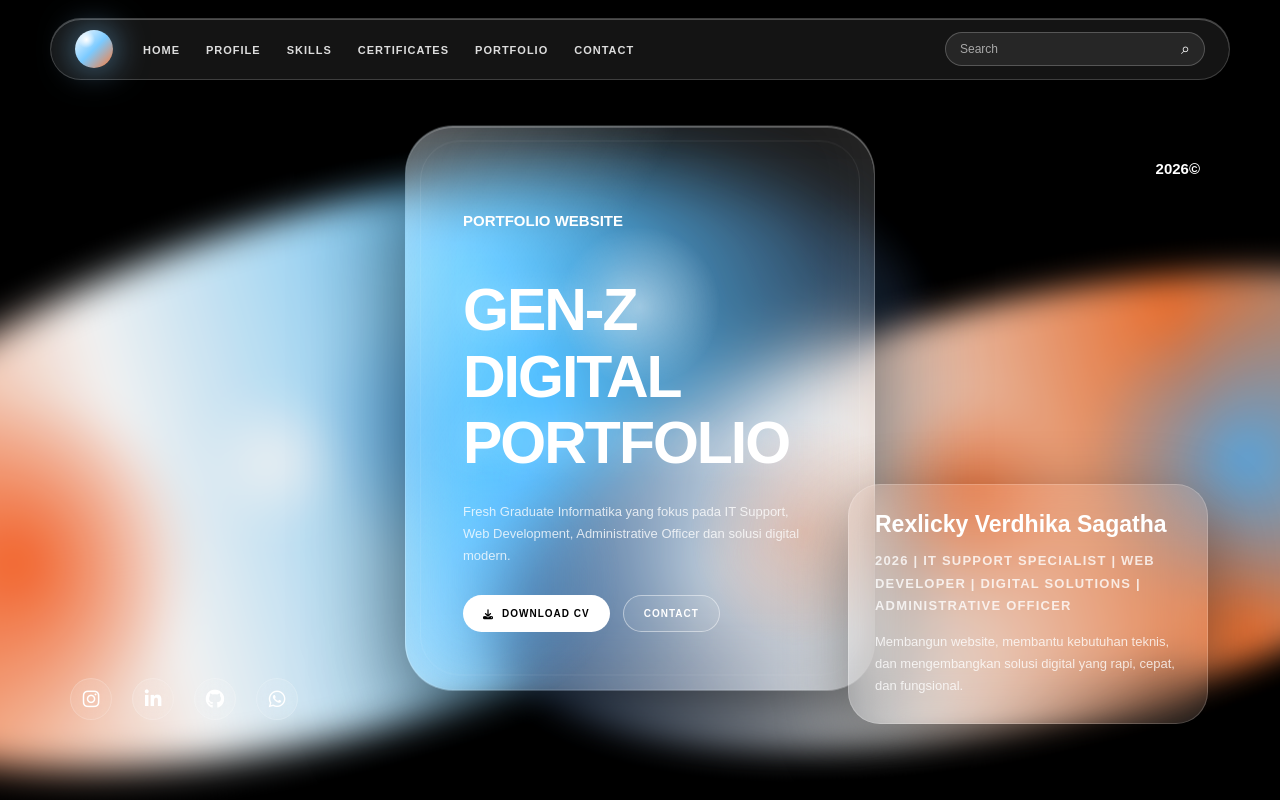
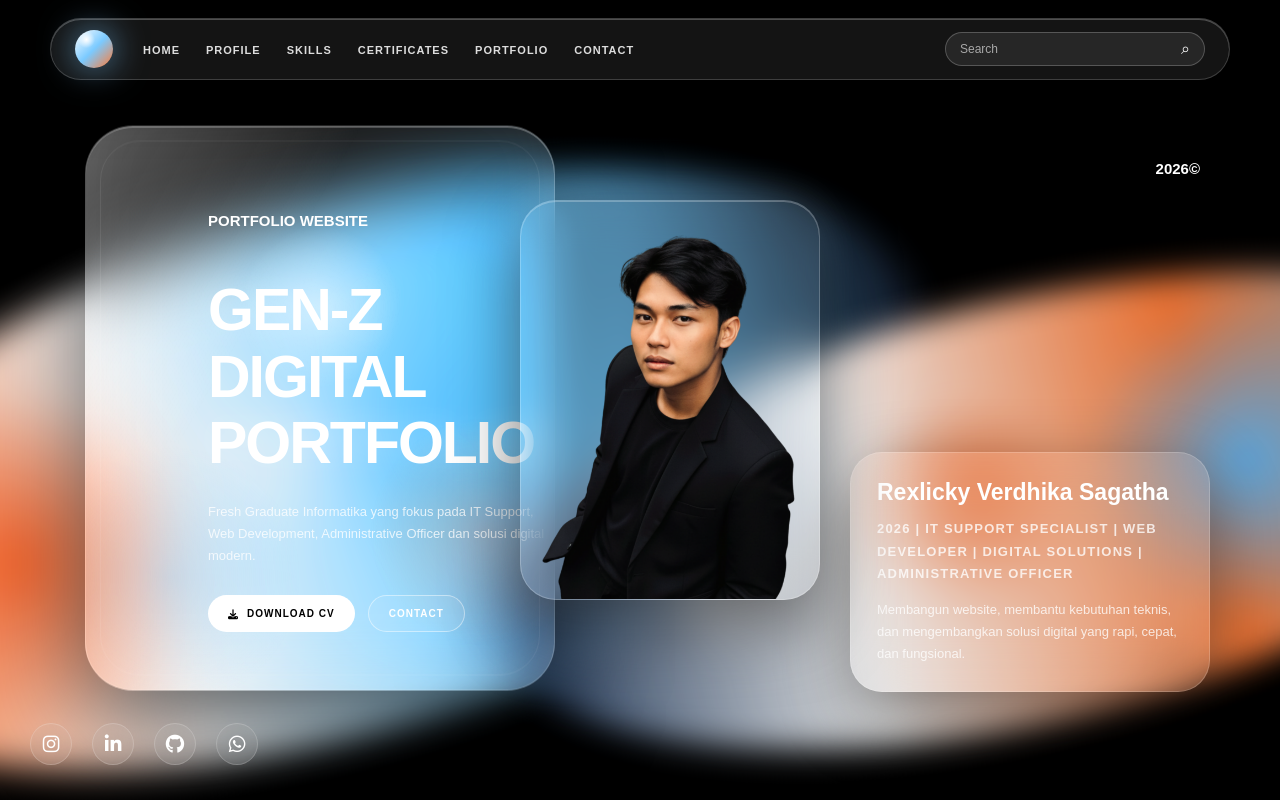
Before and after one commit to Rexlicky/portofolio-gatha, a plain HTML site: page index.html in a window 1280 px wide. Shown: the top 800 px of the page. Drawn offline with Linux system fonts and the light colour scheme.

Commit message:
feat: reposition hero layout and add profile showcase

```diff
--- a/index.html
+++ b/index.html
@@ -36,6 +36,10 @@
     <header id="home" class="hero-section">
 
         <div class="hero-overlay"></div>
+
+        <div class="hero-photo">
+            <img src="assets/gta.png" alt="Foto Rexlicky Verdhika Sagatha">
+        </div>
 
         <div class="hero-content">
             <p class="hero-label">PORTFOLIO WEBSITE</p>
--- a/style.css
+++ b/style.css
@@ -150,7 +150,7 @@ body {
 .hero-overlay {
     position: absolute;
     z-index: 1;
-    left: 50%;
+    left: 25%;
     top: 51%;
     transform: translate(-50%, -50%);
     width: 470px;
@@ -188,6 +188,35 @@ body {
     pointer-events: none;
 }
 
+.hero-photo {
+    position: absolute;
+    z-index: 3;
+    left: calc(32% + 110px);
+    top: 50%;
+    transform: translateY(-50%);
+    width: 300px;
+    height: 400px;
+    border-radius: 36px;
+    overflow: hidden;
+
+    background: rgba(255, 255, 255, 0.08);
+    border: 1px solid rgba(255, 255, 255, 0.22);
+    backdrop-filter: blur(22px);
+    -webkit-backdrop-filter: blur(22px);
+
+    box-shadow:
+        inset 0 1px 0 rgba(255, 255, 255, 0.25),
+        0 25px 70px rgba(0, 0, 0, 0.55),
+        0 0 45px rgba(255, 255, 255, 0.12);
+}
+
+.hero-photo img {
+    width: 100%;
+    height: 100%;
+    object-fit: cover;
+    object-position: center;
+}
+
 .hero-content {
     position: relative;
     z-index: 2;
@@ -195,6 +224,7 @@ body {
     min-height: 565px;
     margin: auto;
     padding: 62px 58px;
+    margin-left: 80px;
 }
 
 .hero-label {
@@ -272,8 +302,8 @@ body {
 .hero-info {
     position: absolute;
     z-index: 2;
-    right: 72px;
-    bottom: 76px;
+    right: 70px;
+    bottom: 108px;
     max-width: 360px;
     padding: 26px;
     border-radius: 32px;
@@ -306,8 +336,8 @@ body {
 .social-links {
     position: absolute;
     z-index: 3;
-    left: 70px;
-    bottom: 80px;
+    left: 30px;
+    bottom: 35px;
     display: flex;
     gap: 20px;
 }
@@ -559,6 +589,16 @@ footer p {
         align-items: flex-start;
     }
 
+    .hero-photo {
+         position: relative;
+        left: auto;
+        top: auto;
+        transform: none;
+        width: 220px;
+        height: 300px;
+        margin: 34px auto 0;
+    }
+
     .hero-overlay {
         width: calc(100% - 52px);
         max-width: 470px;
```
Also changed, not shown: assets/Gta.png (added), assets/gatha.JPG (deleted).
